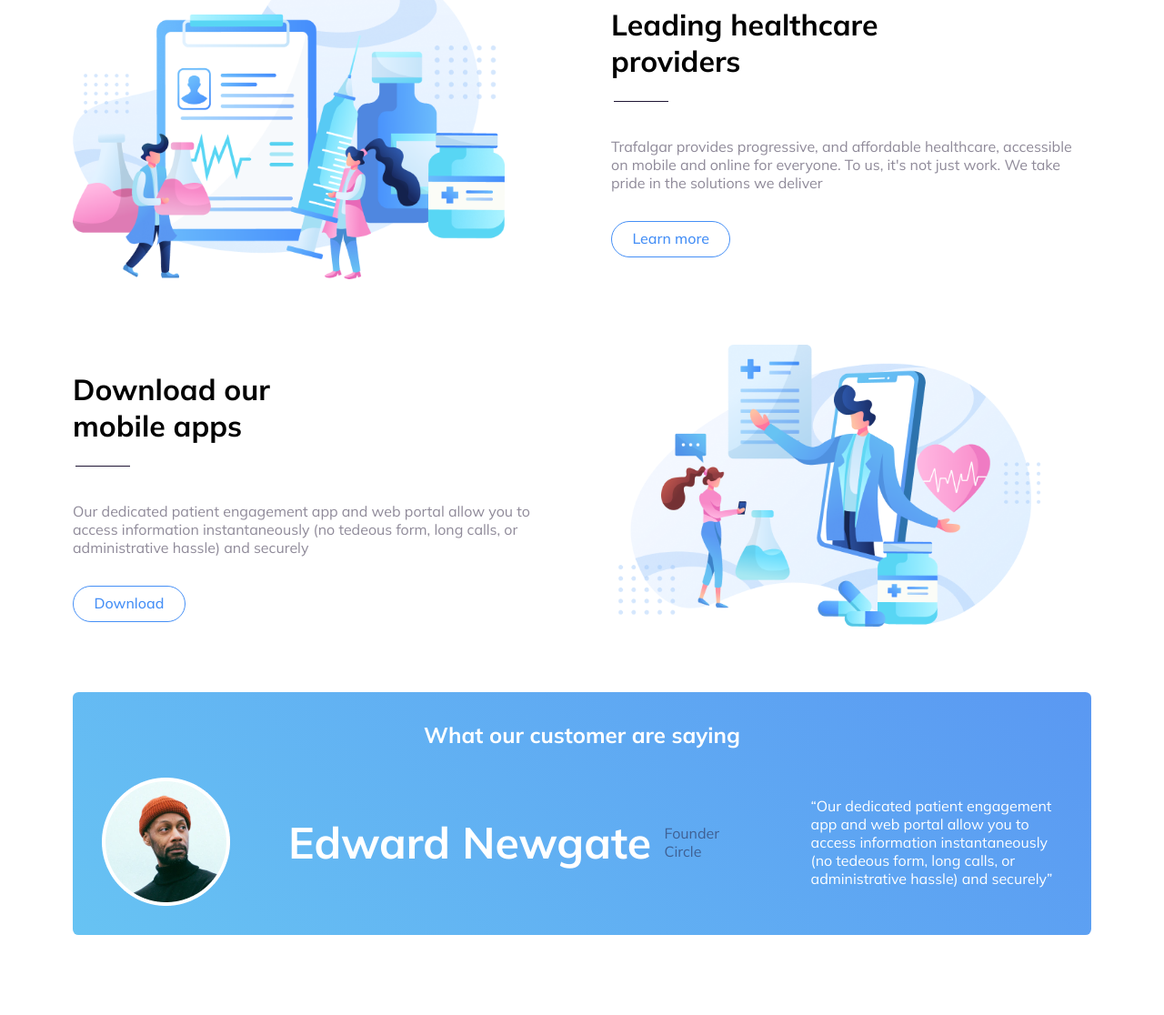
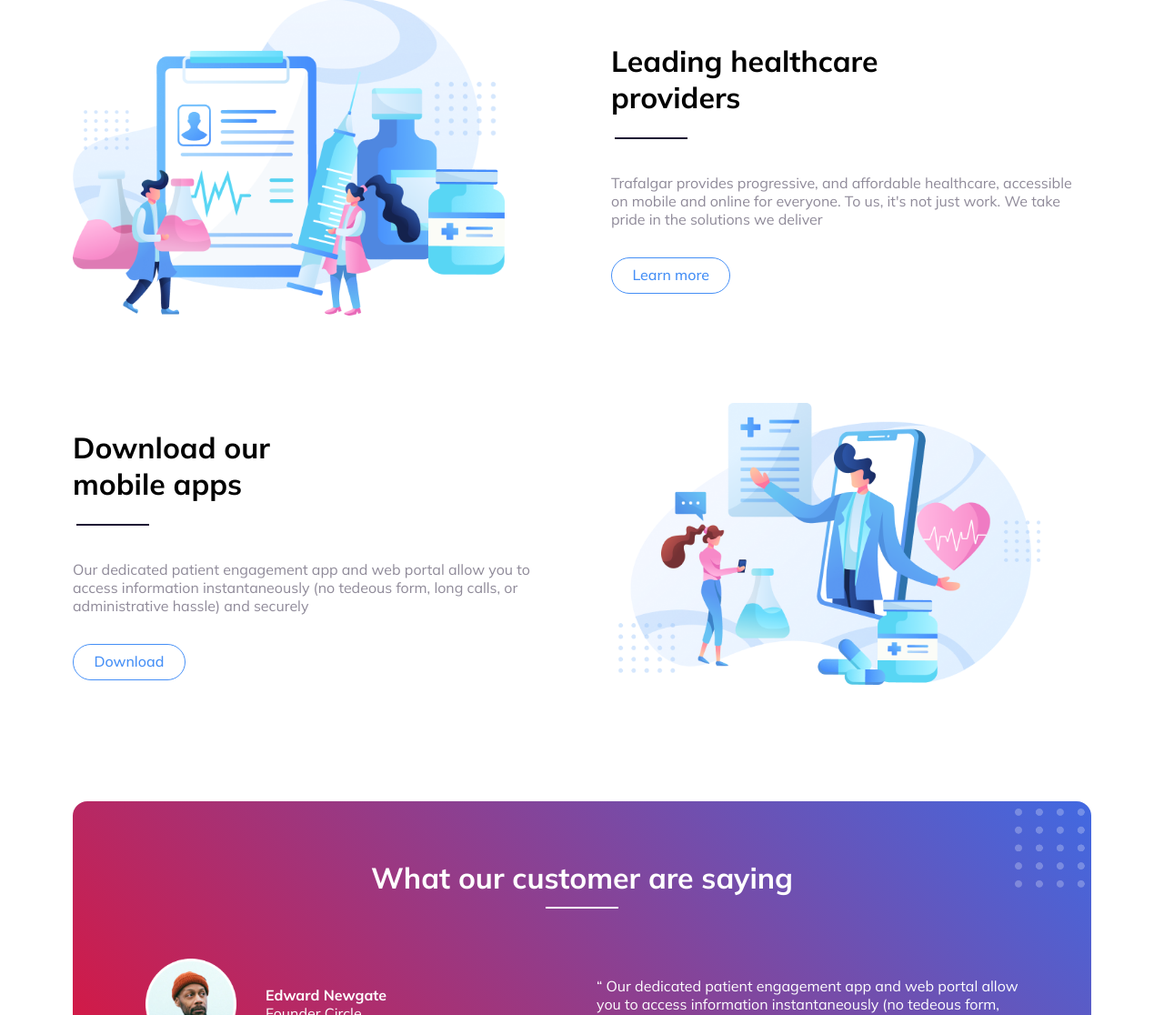
Before and after one commit to iamarpisaha/medicare, a plain HTML site: page index.html in a window 1280 px wide. Shown: the part 1684-2800 px from the top of the page at 91% size. Before the commit the page ends 2736 px from the top, so only its background shows below. Drawn offline with nearby package versions, Linux system fonts and the light colour scheme.

Commit message:
Section added (Customer feedback)

```diff
--- a/index.html
+++ b/index.html
@@ -44,7 +44,7 @@
   <body>
     <!-- ########### Header Starts ############ -->
 
-    <header class="d-oflex align-items space-between">
+    <header class="d-oflex align-center justify-space-between">
       <img src="./img/logo.png" alt="logo" id="logo" />
       <nav class="d-oflex" id="top-nav">
         <ul class="d-flex">
@@ -136,13 +136,13 @@
         </div>
       </div>
       <div class="d-flex">
-        <a href="#" class="btn">Learn more</a>
+        <a href="#" class="btn" style="margin-top: 0">Learn more</a>
       </div>
     </section>
     <!-- ########### Our Services End ############ -->
     <!-- ########### Leading healthcare providers Start ############ -->
 
-    <section class="d-flex margin-top" id="Leading-healthcare-providers">
+    <section class="d-flex" id="Leading-healthcare-providers">
       <div id="left-div" class="width-50per">
         <img
           src="./img/Leading healthcare providers.png"
@@ -167,7 +167,7 @@
     <!-- ########### Leading healthcare providers end ############ -->
     <!-- ########### Download our mobile apps start ############ -->
 
-    <section class="d-flex margin-top" id="Download-our-mobile-apps">
+    <section class="d-flex" id="Download-our-mobile-apps">
       <div id="left-div" class="width-50per">
         <h1 class="section-heading margin-top section-heading-style">
           Download our mobile apps
@@ -190,21 +190,74 @@
       </div>
     </section>
     <!-- ########### Download our mobile apps end ############ -->
-    <!-- ########### What our customer are saying start ############ -->
-    <section class="margin-top" id="customer-saying">
-      <div id="background" class="d-flex">
-        <h1>What our customer are saying</h1>
-        <div id="container" class="d-flex">
-          <img src="./img/customer-saying.png" alt="Customer-saying" />
-          <div id="left-div" class="d-flex">
-            <h1>Edward Newgate</h1>
-            <p>Founder Circle</p>
+    <!-- ########### What our customer are feedback start ############ -->
+    <section id="customer-feedback">
+      <div id="scroller" class="d-oflex gap" style="overflow-x: scroll">
+        <!-- customer 1 -->
+        <div class="d-flex" style="--color1: crimson; --color2: royalblue">
+          <h1 class="section-heading">What our customer are saying</h1>
+          <div class="customer-wrapper">
+            <!-- div 1  -->
+            <div class="d-oflex align-center">
+              <img src="./img/customer-saying.png" alt="Customer_img" />
+              <div>
+                <h4>Edward Newgate</h4>
+                <p>Founder Circle</p>
+              </div>
+            </div>
+            <!-- div 2  -->
+            <div>
+              <q>
+                Our dedicated patient engagement app and web portal allow you to
+                access information instantaneously (no tedeous form, long calls,
+                or administrative hassle) and securely
+              </q>
+            </div>
           </div>
-          <p>
-            “Our dedicated patient engagement app and web portal allow you to
-            access information instantaneously (no tedeous form, long calls, or
-            administrative hassle) and securely”
-          </p>
+        </div>
+        <!-- customer 2 -->
+        <div class="d-flex" style="--color1: #68a4a5; --color2: #4c8055">
+          <h1 class="section-heading">What our customer are saying</h1>
+          <div class="customer-wrapper">
+            <!-- div 1  -->
+            <div class="d-oflex align-center">
+              <img src="./img/customer-saying.png" alt="Customer_img" />
+              <div>
+                <h4>Edward Newgate</h4>
+                <p>Founder Circle</p>
+              </div>
+            </div>
+            <!-- div 2  -->
+            <div>
+              <q>
+                Our dedicated patient engagement app and web portal allow you to
+                access information instantaneously (no tedeous form, long calls,
+                or administrative hassle) and securely
+              </q>
+            </div>
+          </div>
+        </div>
+        <!-- customer 3 -->
+        <div class="d-flex" style="--color1: #8ab6f9; --color2: #00246b">
+          <h1 class="section-heading">What our customer are saying</h1>
+          <div class="customer-wrapper">
+            <!-- div 1  -->
+            <div class="d-oflex align-center">
+              <img src="./img/customer-saying.png" alt="Customer_img" />
+              <div>
+                <h4>Edward Newgate</h4>
+                <p>Founder Circle</p>
+              </div>
+            </div>
+            <!-- div 2  -->
+            <div>
+              <q>
+                Our dedicated patient engagement app and web portal allow you to
+                access information instantaneously (no tedeous form, long calls,
+                or administrative hassle) and securely
+              </q>
+            </div>
+          </div>
         </div>
       </div>
     </section>
--- a/style.css
+++ b/style.css
@@ -4,7 +4,6 @@
   --black: #1f1534;
   --white: #fff;
 }
-
 * {
   padding: 0;
   margin: 0;
@@ -27,14 +26,19 @@
   justify-content: center;
 }
 
-.align-items {
+.align-center {
   align-items: center;
 }
 
-.space-between {
+.justify-space-between {
   justify-content: space-between;
 }
-
+.gap {
+  gap: 2rem;
+}
+.flex-column {
+  flex-direction: column;
+}
 .margin-top {
   margin-top: 1.5rem;
 }
@@ -67,7 +71,7 @@
   top: 130%;
   left: 50%;
   transform: translateX(-50%);
-  height: 1px;
+  height: 2px;
   width: 80px;
   background-color: var(--black);
 }
@@ -106,6 +110,9 @@ section {
   padding: 1.5rem 5rem;
   max-width: 1800px;
   width: 100%;
+}
+section {
+  margin-top: 3rem;
 }
 
 /*########### common CSS End ##########*/
@@ -155,7 +162,7 @@ header #menu-btn {
   left: -1rem;
   height: 100px;
   width: 100px;
-  background-image: url("./img/dots.png");
+  background-image: url("./img/dots-blue.png");
   background-size: contain;
   background-repeat: no-repeat;
 }
@@ -241,12 +248,8 @@ header #menu-btn {
   text-align: left;
 }
 #Leading-healthcare-providers .section-heading::after {
-  top: 130%;
   left: 0;
   transform: translateX(5%);
-  height: 1px;
-  width: 60px;
-  background-color: var(--black);
 }
 
 /* ########### Leading healthcare providers End ############ */
@@ -270,27 +273,92 @@ header #menu-btn {
 }
 
 #Download-our-mobile-apps .section-heading::after {
-  top: 130%;
   left: 0;
   transform: translateX(5%);
-  height: 1px;
-  width: 60px;
-  background-color: var(--black);
 }
 /* ########### Download our mobile apps end ############ */
 /* ########### Customer saying start ############ */
-#background {
-  background-image: linear-gradient(45deg, #67c3f3, #5a98f2);
+#customer-feedback {
+  margin-top: 5rem;
+}
+#customer-feedback #scroller {
+  width: 100%;
+}
+/* width */
+#customer-feedback #scroller::-webkit-scrollbar {
+  height: 6px;
+}
+
+/* Track */
+#customer-feedback #scroller::-webkit-scrollbar-track {
+  background: #f1f1f1;
+  border-radius: 0.4rem;
+}
+
+/* Handle */
+#customer-feedback #scroller::-webkit-scrollbar-thumb {
+  background: var(--light-black);
+  border-radius: 0.4rem;
+}
+
+/* Handle on hover */
+#customer-feedback #scroller::-webkit-scrollbar-thumb:hover {
+  background: #555;
+}
+#customer-feedback #scroller > div {
+  /* background-image: linear-gradient(45deg, #67c3f3, #5a98f2); */
+  background-image: linear-gradient(45deg, var(--color1), var(--color2));
   color: var(--white);
-  border-radius: 0.4rem;
-  padding: 2rem;
+  border-radius: 1rem;
+  padding: 4rem 5rem;
+  margin-bottom: 0.5rem;
+  width: 100%;
+  min-width: 100%;
   flex-direction: column;
   gap: 2rem;
+  position: relative;
+}
+#customer-feedback #scroller > div::before {
+  content: "";
+  position: absolute;
+  bottom: 0;
+  left: -50px;
+  height: 100px;
+  width: 100px;
+  background-image: url("./img/dots-blue.png");
+  background-size: contain;
+  background-repeat: no-repeat;
+  z-index: -1;
+}
+#customer-feedback #scroller > div::after {
+  content: "";
+  position: absolute;
+  top: 0.5rem;
+  right: -1rem;
+  height: 100px;
+  width: 100px;
+  background-image: url("./img/dots-gray.png");
+  background-size: contain;
+  background-repeat: no-repeat;
+  /* z-index: -1; */
+}
+#customer-feedback h1.section-heading::after {
+  background-color: var(--white);
 }
 
-#background #container {
-  gap: 4rem;
+#customer-feedback .customer-wrapper {
+  gap: 2rem;
+  display: flex;
+  align-items: center;
 }
+#customer-feedback .customer-wrapper > div {
+  width: 100%;
+  gap: 2rem;
+}
+#customer-feedback .customer-wrapper img[alt="Customer_img"] {
+  height: 100px;
+}
+
 /* ########### Customer saying start end ############ */
 
 /* ########### Responsive Codes ############ */
@@ -336,7 +404,17 @@ header #menu-btn {
     margin-top: 0;
   }
 }
-
+@media only screen and (max-width: 875px) {
+  #customer-feedback #scroller > div {
+    padding: 3.5rem 3rem;
+  }
+  #customer-feedback .customer-wrapper > div {
+    gap: 1rem;
+  }
+  #customer-feedback .customer-wrapper img[alt="Customer_img"] {
+    height: 80px;
+  }
+}
 @media only screen and (max-width: 800px) {
   #hero,
   #Leading-healthcare-providers,
@@ -352,6 +430,17 @@ header #menu-btn {
   header,
   section {
     padding: 1.5rem 3rem;
+  }
+  #customer-feedback .customer-wrapper {
+    flex-direction: column-reverse;
+    text-align: center;
+  }
+  #customer-feedback .customer-wrapper div:first-child {
+    justify-content: center;
+    flex-direction: column;
+  }
+  #customer-feedback .customer-wrapper img[alt="Customer_img"] {
+    height: 65px;
   }
 }
 
@@ -397,7 +486,6 @@ header #menu-btn {
   }
   #Download-our-mobile-apps #left-div .section-heading::after,
   #Leading-healthcare-providers #right-div .section-heading::after {
-    top: 130%;
     left: 50%;
     transform: translateX(-50%);
   }
```
Also changed, not shown: img/dots-blue.png (renamed from img/dots.png), img/dots-gray.png (added).
